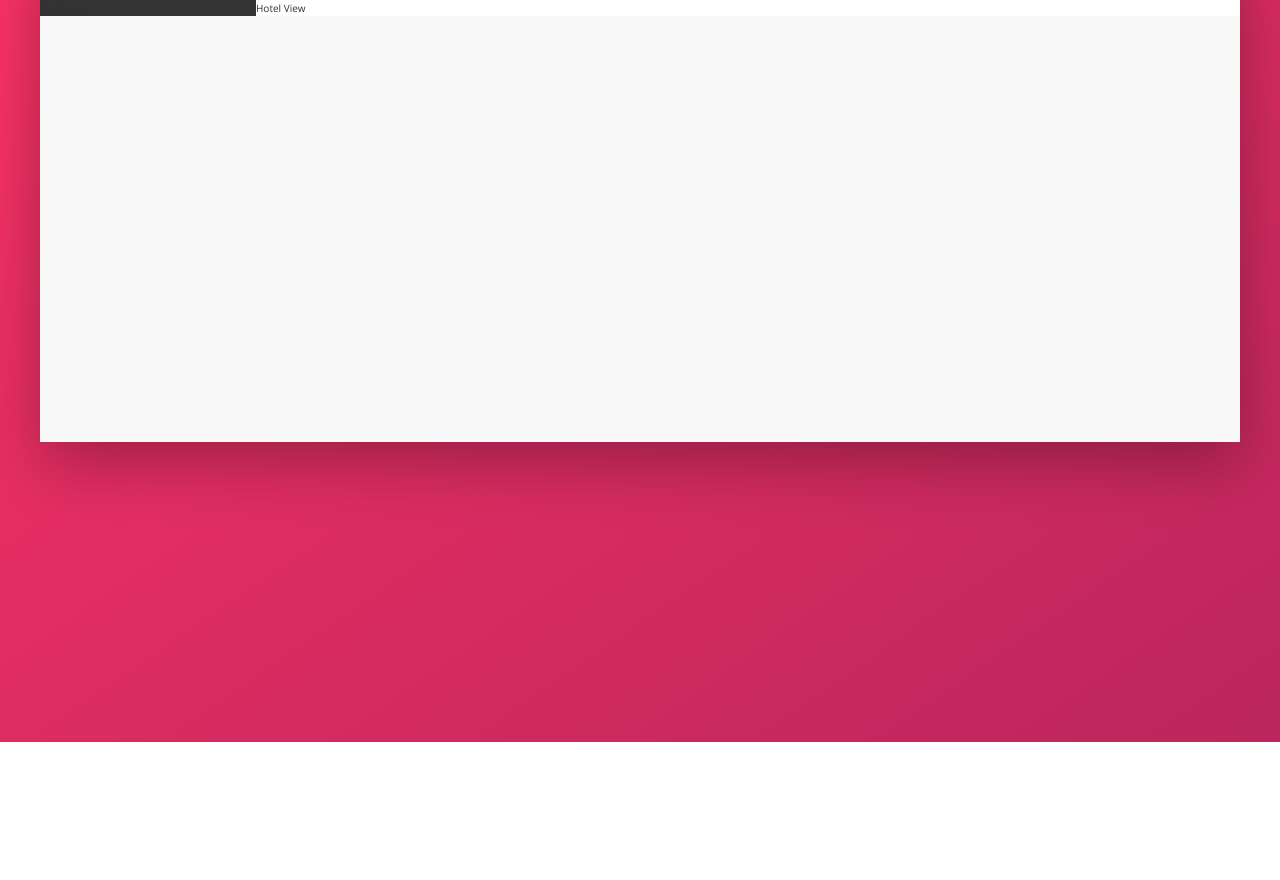
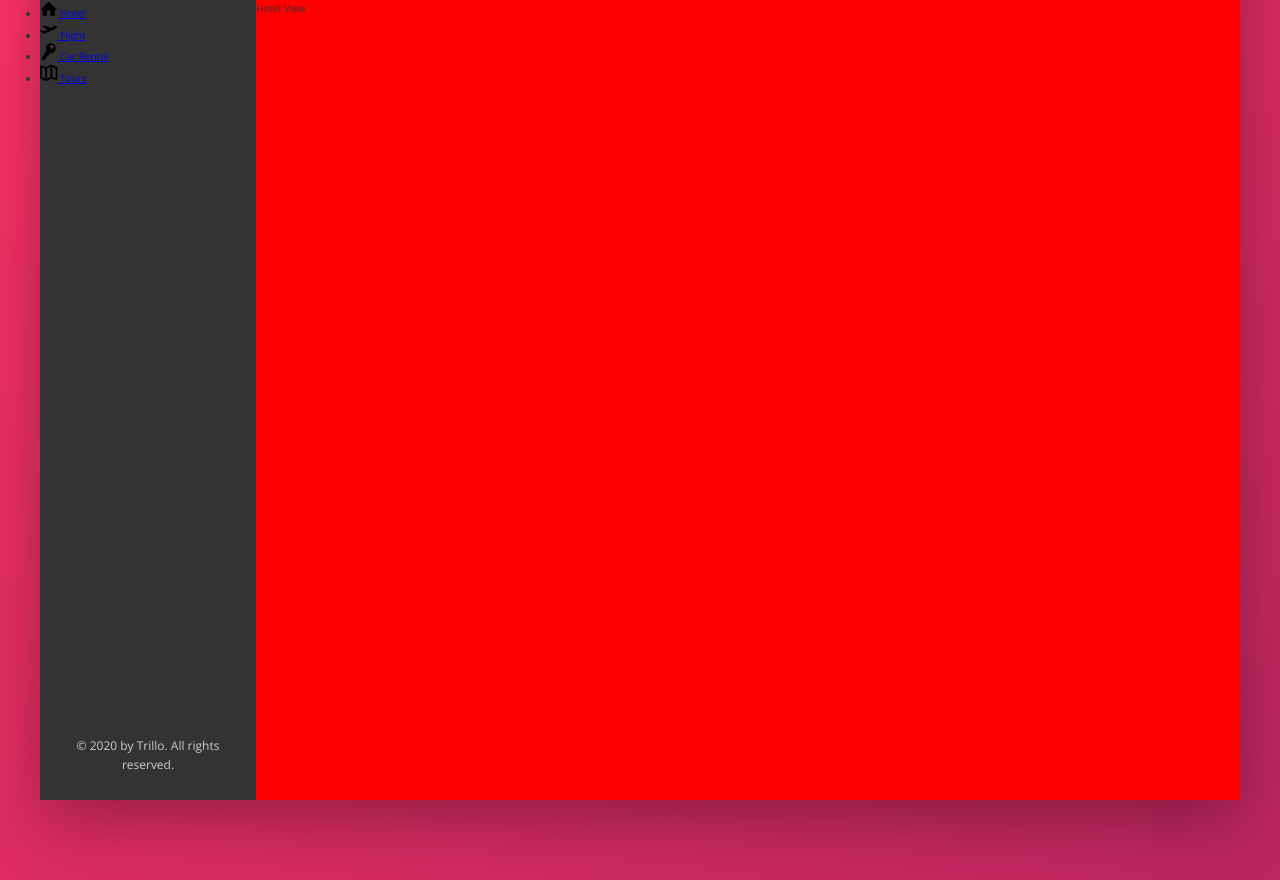
Before and after one commit to mike1234-pixel/Trillo, a website: page index.html in a window 1280 px wide. Shown: the part 138-1018 px from the top of the page. Before the commit the page ends 880 px from the top, so only its background shows below. Drawn offline with nearby package versions, Linux system fonts and the light colour scheme.

Commit message:
changed flex-direction of sidebar to position its contents in _layout.scss

```diff
--- a/index.html
+++ b/index.html
@@ -56,7 +56,45 @@
       </header>
       <div class="content">
         <nav class="sidebar">
-          Navigation
+          <ul class="side-nav">
+            <li class="side-nav__item">
+              <a href="#" class="side-nav__link">
+                <svg class="side-nav__icon">
+                  <use xlink:href="img/symbol-defs.svg#icon-home"></use>
+                </svg>
+                <span>Hotel</span>
+              </a>
+            </li>
+            <li class="side-nav__item">
+              <a href="#" class="side-nav__link">
+                <svg class="side-nav__icon">
+                  <use
+                    xlink:href="img/symbol-defs.svg#icon-aircraft-take-off"
+                  ></use>
+                </svg>
+                <span>Flight</span>
+              </a>
+            </li>
+            <li class="side-nav__item">
+              <a href="#" class="side-nav__link">
+                <svg class="side-nav__icon">
+                  <use xlink:href="img/symbol-defs.svg#icon-key"></use>
+                </svg>
+                <span>Car Rental</span>
+              </a>
+            </li>
+            <li class="side-nav__item">
+              <a href="#" class="side-nav__link">
+                <svg class="side-nav__icon">
+                  <use xlink:href="img/symbol-defs.svg#icon-map"></use>
+                </svg>
+                <span>Tours</span>
+              </a>
+            </li>
+          </ul>
+          <div class="legal">
+            &copy; 2020 by Trillo. All rights reserved.
+          </div>
         </nav>
         <main class="hotel-view">
           Hotel View
--- a/sass/_components.scss
+++ b/sass/_components.scss
@@ -10,7 +10,6 @@
 // SEARCH
 
 .search {
-  background-color: orangered;
   flex: 0 0 40%;
   display: flex;
   align-items: center;
@@ -66,7 +65,6 @@
 // USER NAVIGATION
 
 .user-nav {
-  background-color: greenyellow;
   display: flex;
   align-items: center;
   align-self: stretch;
@@ -125,3 +123,27 @@
 
 // flex-box can be used whenever we want to center or align something
 // flex items can also be flex containers
+
+//////////////////////////////////////////////////////////////////
+// SIDE NAVIGATION
+
+.side-nav {
+  &__item {
+  }
+  &__link {
+  }
+  &__icon {
+    width: 1.75rem;
+    height: 1.75rem;
+  }
+}
+
+//////////////////////////////////////////////////////////////////
+// LEGAL TEXT
+
+.legal {
+  font-size: 1.2rem;
+  color: var(--color-grey-light-4);
+  text-align: center;
+  padding: 2.5rem;
+}
--- a/sass/_layout.scss
+++ b/sass/_layout.scss
@@ -28,10 +28,15 @@
   //flex-item
   background-color: var(--color-grey-dark-1);
   flex: 0 0 18%; // grow and shrink set to 0, flex-basis (width) to 18%
+  display: flex;
+  flex-direction: column; // chaning direction of main axis from left to right, to top to bottom
+  justify-content: space-between; // legal text is pushed to the bottom, while the nav items stay at the top
+  // this is because flex-box divides all available space between the child elements, and in this case there are only two
 }
 
 .hotel-view {
   //flex-item
-  background-color: #fff;
+  background-color: red;
   flex: 1; // makes element grow as much as it can
+  height: 80rem; //TEST
 }
```
Also changed, not shown: css/style.css.
